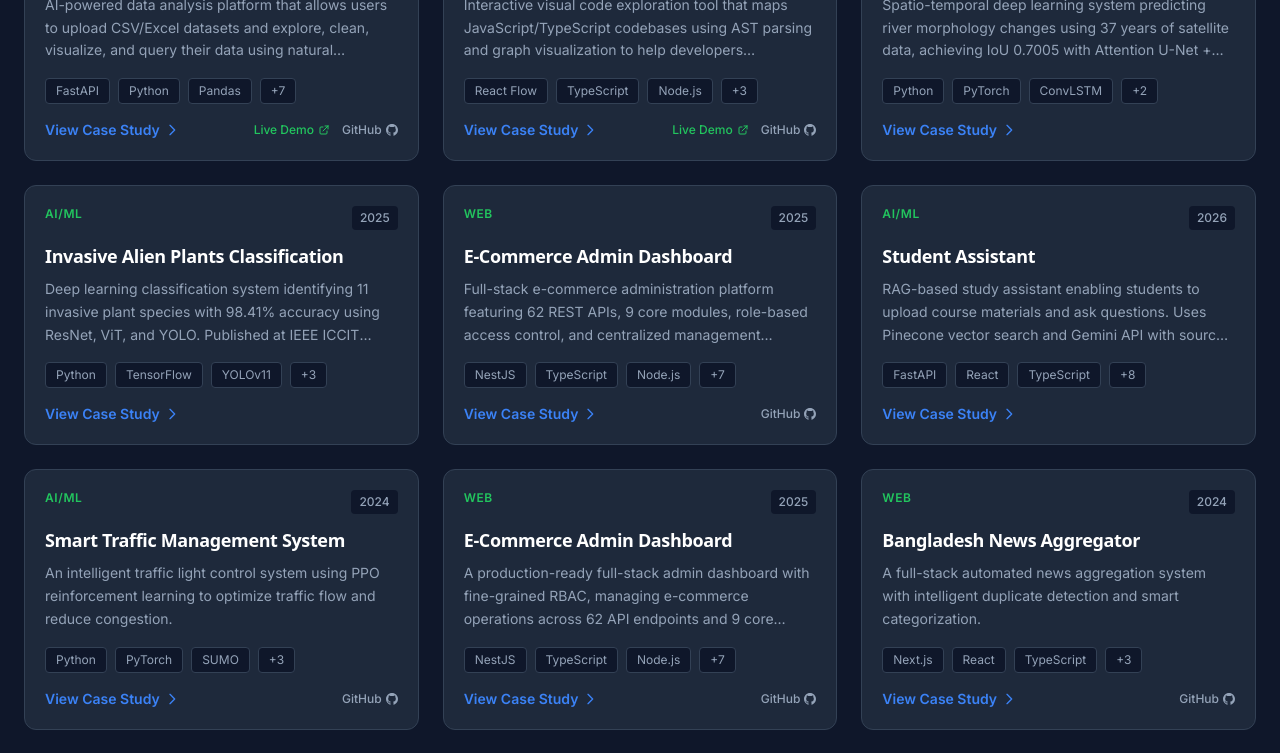
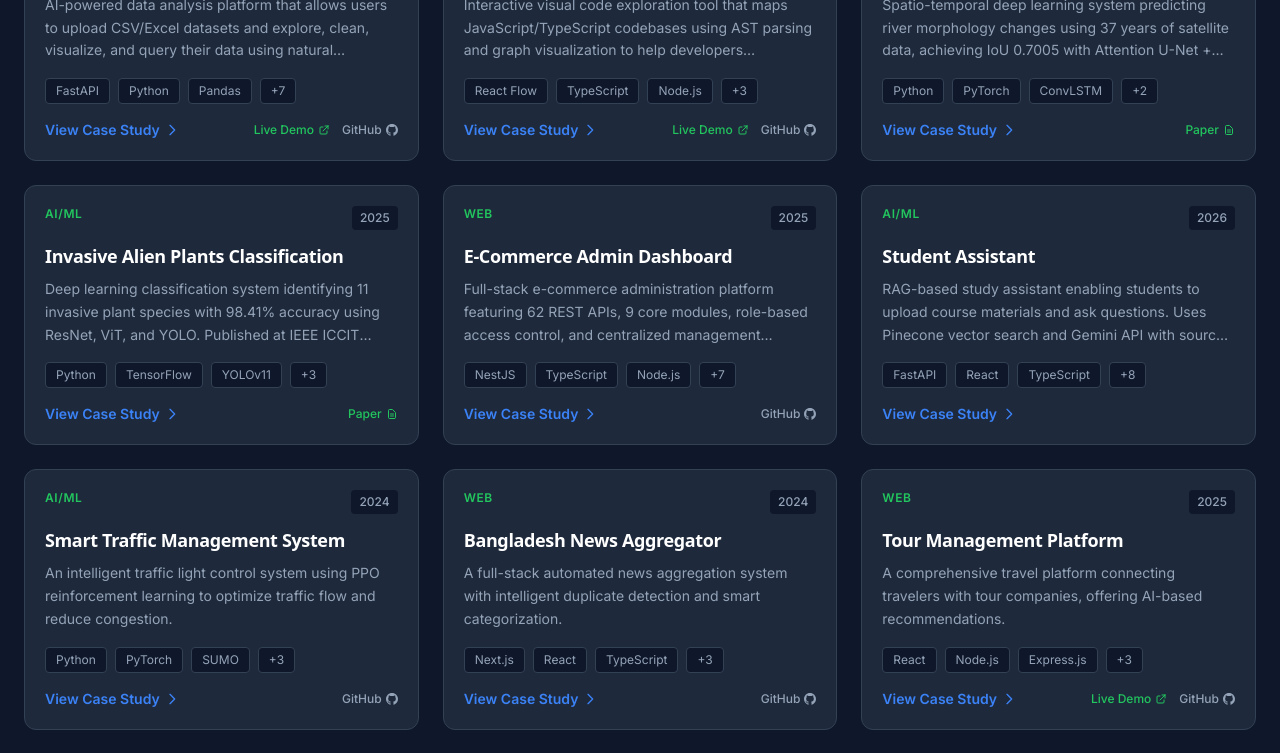
Before and after one commit to Kaoserahamed/Portfolio, a React (Create React App) app: page / in a window 1280 px wide. Shown: the part 1440-2193 px from the top of the page. Built offline with nearby package versions, Linux system fonts and the light colour scheme.

Commit message:
paper links added

```diff
--- a/src/components/Projects.js
+++ b/src/components/Projects.js
@@ -27,7 +27,7 @@ const Projects = () => {
         'Interactive visualizations: bar, line, scatter, box, histogram, and correlation heatmaps',
       ],
       github: 'https://github.com/Kaoserahamed/DataSense-AI',
-      demo: 'https://data-sense-ai-ksif-pqfwm3djl-kaoser614-7344s-projects.vercel.app/',
+      demo: 'https://data-sense-ai-ksif.vercel.app',
     },
     {
       title: 'CodeAtlas AI',
@@ -59,6 +59,7 @@ const Projects = () => {
         'Generated risk-zone maps with custom Hydrodynamic Stability Index',
       ],
       github: null,
+      paperLink: 'https://thesai.org/Publications/ViewPaper?Volume=17&Issue=7&Code=IJACSA&SerialNo=74#',
     },
     {
       title: 'Invasive Alien Plants Classification',
@@ -74,6 +75,7 @@ const Projects = () => {
         'Achieved 98.41% best classification accuracy',
       ],
       github: null,
+      paperLink: 'https://doi.org/10.1109/ICCIT68739.2025.11491085',
     },
     {
       title: 'E-Commerce Admin Dashboard',
@@ -122,24 +124,6 @@ const Projects = () => {
       github: 'https://github.com/Kaoserahamed/Smart_Traffic_Management_System',
     },
     {
-      title: 'E-Commerce Admin Dashboard',
-      year: '2025',
-      category: 'web',
-      description: 'A production-ready full-stack admin dashboard with fine-grained RBAC, managing e-commerce operations across 62 API endpoints and 9 core modules.',
-      fullDescription: 'E-Commerce Admin Dashboard is a comprehensive full-stack platform built for managing complex e-commerce operations. Features 44 granular permissions with Role-Based Access Control, product catalog management with variants, nested category hierarchies, and secure JWT authentication with token rotation. Built with NestJS backend and React frontend, serving 11 admin interfaces.',
-      technologies: ['NestJS', 'TypeScript', 'Node.js', 'PostgreSQL', 'Prisma ORM', 'React 19', 'Vite', 'Tailwind CSS', 'JWT', 'bcrypt'],
-      highlights: [
-        '62 REST API endpoints across 9 core modules (Auth, Permissions, Roles, Users, Media, Categories, Brands, Attributes, Products)',
-        'Fine-grained RBAC with 44 granular permissions and module-level grouping',
-        'Secure JWT authentication with short-lived access tokens (15 mins) and rotatable refresh tokens (7 days)',
-        'Complex catalog features: variant product matrix generation, nested category trees with cycle prevention',
-        'Atomic database operations using Prisma transactions with comprehensive validations',
-        'Permission-aware frontend with dynamic UI rendering and transparent background token refresh',
-        '11 dedicated admin interfaces with responsive design and custom state handling',
-      ],
-      github: 'https://github.com/Kaoserahamed/assignment_backend_ecommerce_admin',
-    },
-    {
       title: 'Bangladesh News Aggregator',
       year: '2024',
       category: 'web',
@@ -155,7 +139,7 @@ const Projects = () => {
       github: 'https://github.com/Kaoserahamed/News',
     },
     {
-      title: 'Travel & Adventure Platform',
+      title: 'Tour Management Platform',
       year: '2025',
       category: 'web',
       description: 'A comprehensive travel platform connecting travelers with tour companies, offering AI-based recommendations.',
@@ -168,6 +152,7 @@ const Projects = () => {
         'Multi-role platform (Travelers, Tour Companies, Admins)',
       ],
       github: 'https://github.com/Kaoserahamed/Task',
+      demo: 'https://frontend-kaoser614-7344s-projects.vercel.app/',
     },
     {
       title: 'API Hub',
@@ -291,6 +276,21 @@ const Projects = () => {
                     </svg>
                   </button>
                   <div className="flex gap-3">
+                    {project.paperLink && (
+                      <a
+                        href={project.paperLink}
+                        target="_blank"
+                        rel="noopener noreferrer"
+                        onClick={(e) => e.stopPropagation()}
+                        className="text-xs font-medium text-accent hover:text-green-400 transition-colors inline-flex items-center gap-1"
+                        title="Research Paper"
+                      >
+                        Paper
+                        <svg className="w-3 h-3" fill="none" stroke="currentColor" viewBox="0 0 24 24">
+                          <path strokeLinecap="round" strokeLinejoin="round" strokeWidth={2} d="M9 12h6m-6 4h6m2 5H7a2 2 0 01-2-2V5a2 2 0 012-2h5.586a1 1 0 01.707.293l5.414 5.414a1 1 0 01.293.707V19a2 2 0 01-2 2z" />
+                        </svg>
+                      </a>
+                    )}
                     {project.demo && (
                       <a
                         href={project.demo}
```
